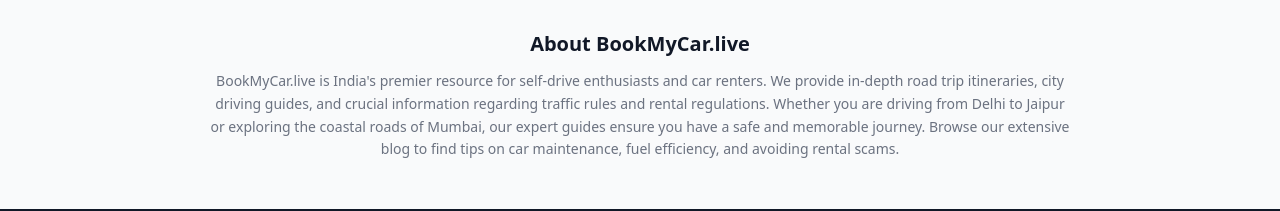
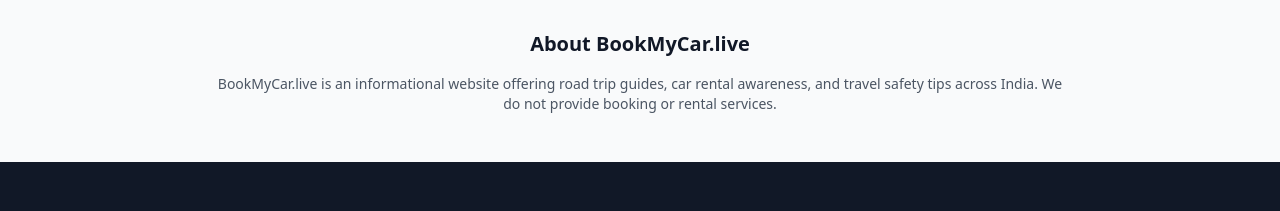
Before and after one commit to callhub816-creator/Book-My-Car, a React (Vite) app: page /blog in a window 1280 px wide. Shown: the part 2215-2426 px from the top of the page. Built offline with nearby package versions, Linux system fonts and the light colour scheme.

Commit message:
Update Home.tsx

```diff
--- a/pages/Home.tsx
+++ b/pages/Home.tsx
@@ -120,8 +120,9 @@
       <section className="py-12 bg-gray-50 border-t">
          <div className="max-w-4xl mx-auto px-4 text-center">
            <h2 className="text-xl font-bold text-gray-900 mb-3">About BookMyCar.live</h2>
-           <p className="text-gray-500 text-sm leading-relaxed">
-             BookMyCar.live is India's premier resource for self-drive enthusiasts and car renters. We provide in-depth road trip itineraries, city driving guides, and crucial information regarding traffic rules and rental regulations. Whether you are driving from Delhi to Jaipur or exploring the coastal roads of Mumbai, our expert guides ensure you have a safe and memorable journey. Browse our extensive blog to find tips on car maintenance, fuel efficiency, and avoiding rental scams.
+          <p className="text-gray-600 text-sm mt-4">
+  BookMyCar.live is an informational website offering road trip guides, car rental awareness,
+  and travel safety tips across India. We do not provide booking or rental services.
            </p>
          </div>
       </section>
```
